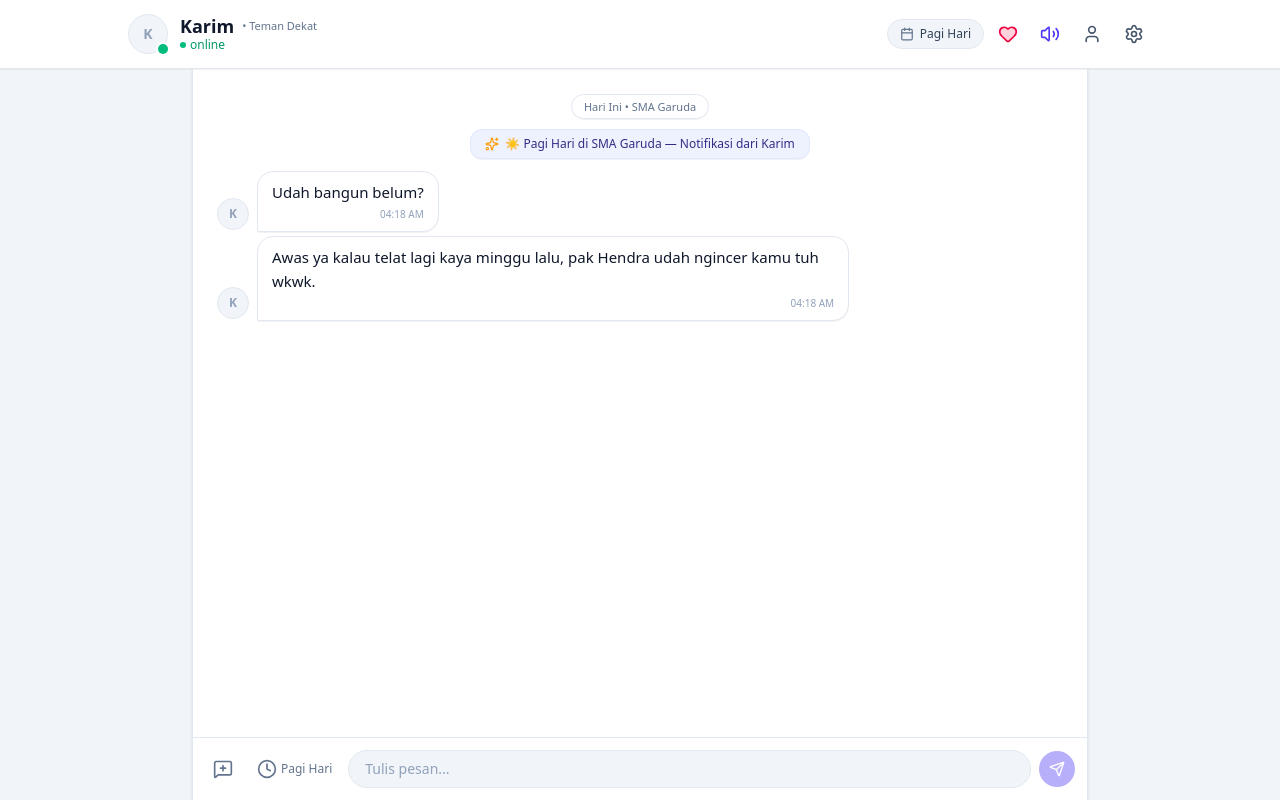
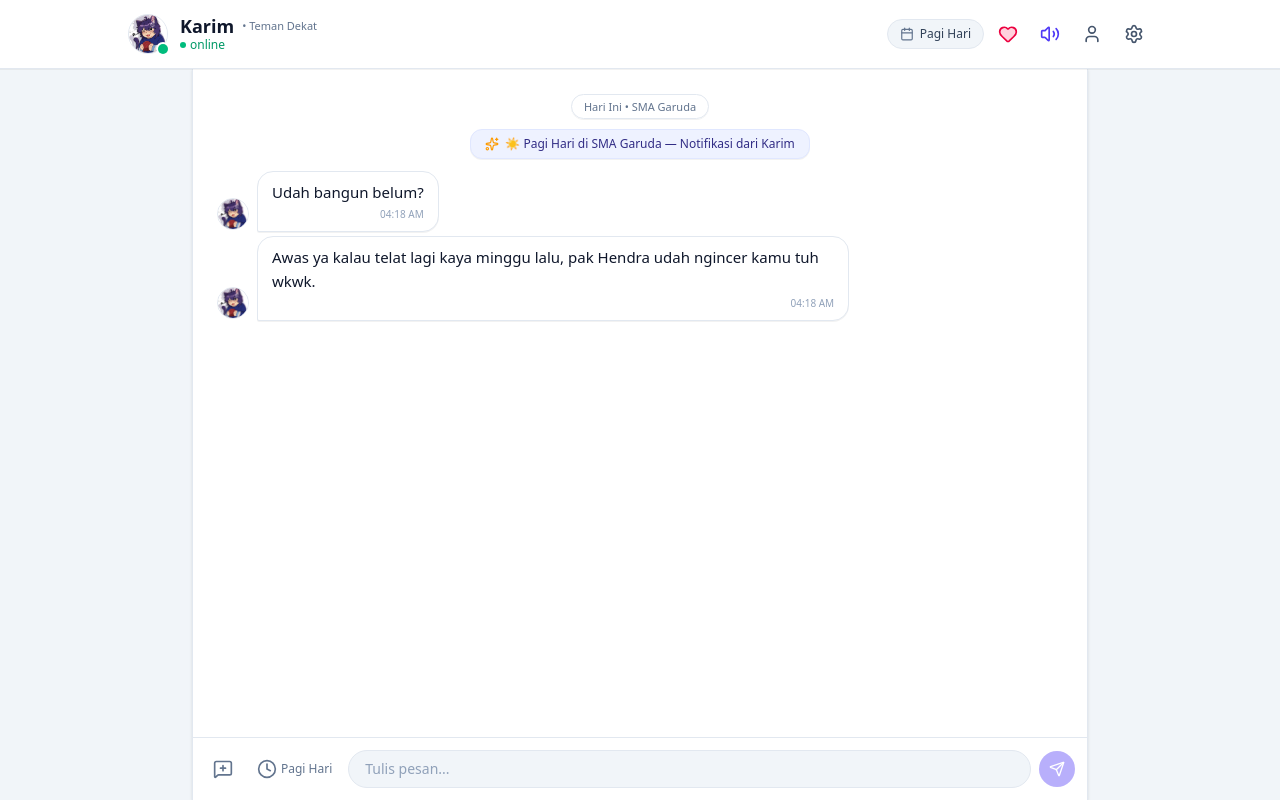
Before and after one commit to Syraku/Karim, a React (Vite) app: page / in a window 1280 px wide. Built offline with nearby package versions, Linux system fonts and the light colour scheme.

Commit message:
Use repository Karim.jpg as the canonical default avatar

```diff
--- a/src/components/KarimAvatar.tsx
+++ b/src/components/KarimAvatar.tsx
@@ -1,4 +1,8 @@
 import React from 'react';
+
+// Canonical Karim artwork committed to the repository.
+// Do not replace this with generated artwork or a generic avatar.
+const KARIM_ARTWORK = new URL('../../assets/.aistudio/Karim.jpg', import.meta.url).href;
 
 interface KarimAvatarProps {
   customArtworkUrl?: string;
@@ -29,26 +33,21 @@ export const KarimAvatar: React.FC<KarimAvatarProps> = ({
     xl: 'w-5 h-5 ring-3',
   }[size];
 
+  // A user-uploaded artwork can still override the default locally,
+  // but the repository artwork is always the default source of truth.
+  const artworkUrl = customArtworkUrl || KARIM_ARTWORK;
+
   return (
     <div className={`relative inline-block flex-shrink-0 ${className}`}>
       <div
         className={`${sizeClasses} rounded-full overflow-hidden border border-slate-200 dark:border-zinc-700 bg-slate-100 dark:bg-zinc-800 flex items-center justify-center`}
       >
-        {customArtworkUrl ? (
-          <img
-            src={customArtworkUrl}
-            alt="Karim"
-            className="w-full h-full object-cover object-center"
-            draggable={false}
-          />
-        ) : (
-          <div
-            aria-label="Artwork Karim belum diatur"
-            className="w-full h-full flex items-center justify-center text-slate-400 dark:text-zinc-500 font-semibold select-none"
-          >
-            K
-          </div>
-        )}
+        <img
+          src={artworkUrl}
+          alt="Karim"
+          className="w-full h-full object-cover object-center"
+          draggable={false}
+        />
       </div>
 
       {showStatusDot && (
```
